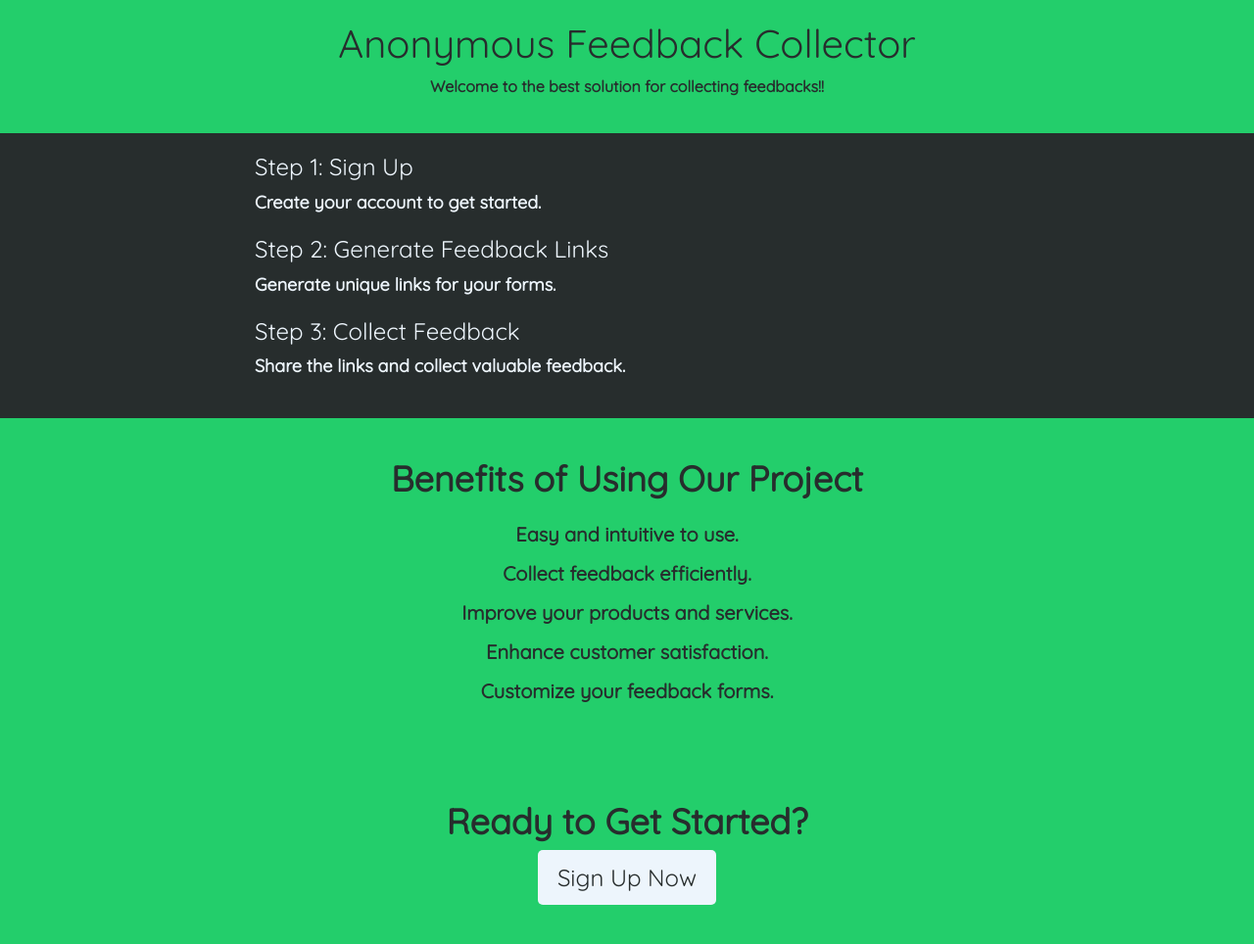
After one commit to sreekanths-24/AFC, a Django app: page / in a window 1280 px wide. The commit adds this page. Shown: the whole page at 98% size. Run offline with Django 4.2, Linux system fonts and the light colour scheme.

Commit message:
added a landing page and a ui design

```diff
--- a/core/models.py
+++ b/core/models.py
@@ -3,10 +3,11 @@ from django.contrib.auth.models import User
 from django.db.models.signals import post_save
 from django.dispatch import receiver
 import uuid
+from django.utils import timezone
 
 class UserProfile(models.Model):
     user = models.OneToOneField(User, on_delete=models.CASCADE)
-    # Add any additional fields to the user profile as needed
+    created_at = models.DateTimeField(default=timezone.now)
 
 @receiver(post_save, sender=User)
 def create_user_profile(sender, instance, created, **kwargs):
@@ -22,8 +23,10 @@ class FeedbackLink(models.Model):
     link = models.UUIDField(default=uuid.uuid4, unique=True)
     name = models.CharField(max_length=255)  # Add a name field
     description = models.TextField()  # Add a description field
+    created_at = models.DateTimeField(default=timezone.now)
 
 class Feedback(models.Model):
     user = models.ForeignKey(UserProfile, on_delete=models.CASCADE)
     feedbacklink = models.ForeignKey(FeedbackLink, on_delete=models.CASCADE, related_name='feedbacks')
     text = models.TextField()
+    created_at = models.DateTimeField(default=timezone.now)
--- a/core/templates/core/thank_you.html
+++ b/core/templates/core/thank_you.html
@@ -1,4 +1,4 @@
-{% extends 'base.html' %}
+{% extends 'home.html' %}
 
 {% block content %}
     <h2>Thank You for Your Feedback!</h2>
--- /dev/null
+++ b/core/templates/landing.html
@@ -0,0 +1,139 @@
+<!DOCTYPE html>
+<html lang="en">
+<head>
+    <meta charset="UTF-8">
+    <meta name="viewport" content="width=device-width, initial-scale=1.0">
+    <title>AFC</title>
+    <link href="https://cdn.jsdelivr.net/npm/bootstrap@5.3.2/dist/css/bootstrap.min.css" rel="stylesheet" integrity="sha384-T3c6CoIi6uLrA9TneNEoa7RxnatzjcDSCmG1MXxSR1GAsXEV/Dwwykc2MPK8M2HN" crossorigin="anonymous">
+    <link rel="preconnect" href="https://fonts.googleapis.com">
+    <link rel="preconnect" href="https://fonts.gstatic.com" crossorigin>
+    <link href="https://fonts.googleapis.com/css2?family=Quicksand&display=swap" rel="stylesheet">
+    <link rel="stylesheet" href="https://cdnjs.cloudflare.com/ajax/libs/font-awesome/6.4.2/css/all.min.css" integrity="sha512-z3gLpd7yknf1YoNbCzqRKc4qyor8gaKU1qmn+CShxbuBusANI9QpRohGBreCFkKxLhei6S9CQXFEbbKuqLg0DA==" crossorigin="anonymous" referrerpolicy="no-referrer" />
+
+    <style>
+        *{
+            font-family: 'Quicksand', sans-serif;
+            font-weight: bold;
+
+        }
+        body {
+            margin: 0;
+            padding: 0;
+            font-family: Arial, sans-serif;
+            background-color: #272d2d;
+            color: #edf5fc;
+        }
+
+        .header {
+            text-align: center;
+            background-color: #23ce6b;
+            padding: 20px;
+            color: #272d2d;
+        }
+
+        .container {
+            max-width: 800px;
+            margin: 0 auto;
+            padding: 20px;
+        }
+
+        .step {
+            margin-bottom: 20px;
+        }
+
+        .step-title {
+            font-size: 24px;
+        }
+
+        .step-description {
+            font-size: 18px;
+        }
+
+        .benefits {
+            background-color: #23ce6b;
+            color: #272d2d;
+            text-align: center;
+            padding: 40px 0;
+        }
+
+        .benefits-title {
+            font-size: 36px;
+            font-weight: bold;
+            margin-bottom: 20px;
+        }
+
+        .benefits-list {
+            list-style: none;
+            padding: 0;
+        }
+
+        .benefits-list li {
+            font-size: 20px;
+            margin: 10px 0;
+        }
+
+        .cta {
+            text-align: center;
+            background-color: #23ce6b;
+            padding: 40px 0;
+            color: #272d2d;
+        }
+
+        .cta-title {
+            font-size: 36px;
+            font-weight: bold;
+        }
+
+        .cta-button {
+            font-size: 24px;
+            padding: 10px 20px;
+            background-color: #edf5fc;
+            color: #272d2d;
+            border: none;
+            border-radius: 5px;
+            cursor: pointer;
+        }
+    </style>
+</head>
+<body>
+    <div class="header">
+        <h1>Anonymous Feedback Collector</h1>
+        <p>Welcome to the best solution for collecting feedbacks!!</p>
+    </div>
+
+    <div class="container">
+        <div class="step">
+            <h2 class="step-title">Step 1: Sign Up</h2>
+            <p class="step-description">Create your account to get started.</p>
+        </div>
+
+        <div class="step">
+            <h2 class="step-title">Step 2: Generate Feedback Links</h2>
+            <p class="step-description">Generate unique links for your forms.</p>
+        </div>
+
+        <div class="step">
+            <h2 class="step-title">Step 3: Collect Feedback</h2>
+            <p class="step-description">Share the links and collect valuable feedback.</p>
+        </div>
+    </div>
+
+    <div class="benefits">
+        <h2 class="benefits-title">Benefits of Using Our Project</h2>
+        <ul class="benefits-list">
+            <li>Easy and intuitive to use.</li>
+            <li>Collect feedback efficiently.</li>
+            <li>Improve your products and services.</li>
+            <li>Enhance customer satisfaction.</li>
+            <li>Customize your feedback forms.</li>
+        </ul>
+    </div>
+
+    <div class="cta">
+        <h2 class="cta-title">Ready to Get Started?</h2>
+        <a href="{% url 'register' %}" class="cta-button btn">Sign Up Now</a>
+    </div>
+    <script src="https://cdn.jsdelivr.net/npm/bootstrap@5.3.2/dist/js/bootstrap.bundle.min.js" integrity="sha384-C6RzsynM9kWDrMNeT87bh95OGNyZPhcTNXj1NW7RuBCsyN/o0jlpcV8Qyq46cDfL" crossorigin="anonymous"></script>
+
+</body>
+</html>
--- a/core/urls.py
+++ b/core/urls.py
@@ -3,6 +3,7 @@ from . import views
 from django.contrib.auth import views as auth_views  # Import Django's built-in views for authentication
 
 urlpatterns = [
+    path('', views.landing, name='landing'),
     path('register/', views.register, name='register'),
     path('login/', views.user_login, name='login'),
     path('profile/', views.user_profile, name='profile'),
@@ -11,4 +12,5 @@ urlpatterns = [
     path('custom_logout/', views.custom_logout, name='custom_logout'),
     path('thank_you/', views.thank_you, name='thank_you'),
     path('delete_feedback_link/<uuid:link>/', views.delete_feedback_link, name='delete_feedback_link'),
+    path('view_feedback/<uuid:link>/', views.view_feedback, name='view_feedback'),  # Add this line
 ]
--- a/core/views.py
+++ b/core/views.py
@@ -5,7 +5,10 @@ from .models import UserProfile, Feedback, FeedbackLink
 from django.contrib.auth.decorators import login_required
 import uuid
 from django.contrib.auth import logout
+from django.http import JsonResponse
 
+def landing(request):
+    return render(request, 'landing.html')
 # User Registration View
 def register(request):
     if request.method == 'POST':
@@ -32,6 +35,7 @@ def user_login(request):
 def custom_logout(request):
     logout(request)
     return redirect('login')  # Redirect to your login page
+
 # User Profile View (Requires login)
 @login_required
 def user_profile(request):
@@ -45,6 +49,7 @@ def user_profile(request):
         feedbacks_data.append({'link': link, 'feedbacks': feedbacks})
 
     return render(request, 'core/user_profile.html', {'user_profile': user_profile, 'feedbacks_data': feedbacks_data})
+
 @login_required
 def create_feedback_link(request):
     if request.method == 'POST':
@@ -65,7 +70,7 @@ def submit_feedback(request, link):
     try:
         feedback_link = FeedbackLink.objects.get(link=link)
     except FeedbackLink.DoesNotExist:
-        # Handle case where the link doesn't exist
+        # Handle the case where the link doesn't exist
         return render(request, 'core/invalid_link.html')
 
     if request.method == 'POST':
@@ -79,10 +84,18 @@ def submit_feedback(request, link):
 def thank_you(request):
     return render(request, 'core/thank_you.html')
 
-from django.http import JsonResponse
+# View Feedback View
+@login_required
+def view_feedback(request, link):
+    try:
+        feedback_link = FeedbackLink.objects.get(link=link)
+        feedbacks = Feedback.objects.filter(feedbacklink=feedback_link)
+        return render(request, 'core/view_feedback.html', {'feedback_link': feedback_link, 'feedbacks': feedbacks})
+    except FeedbackLink.DoesNotExist:
+        # Handle the case where the link doesn't exist
+        return render(request, 'core/invalid_link.html')
 
-# ... Other views
-
+# Delete Feedback Link View
 @login_required
 def delete_feedback_link(request, link):
     try:
```
Also changed, not shown: core/templates/core/create_feedback_link.html (+8 -9 lines), core/templates/core/invalid_link.html (added, +9 -0 lines), core/templates/core/submit_feedback.html (+21 -8 lines), core/templates/core/user_profile.html (+15 -32 lines), core/templates/core/view_feedback.html (added, +22 -0 lines), core/migrations/0005_feedback_created_at_feedbacklink_created_at_and_more.py (added).
